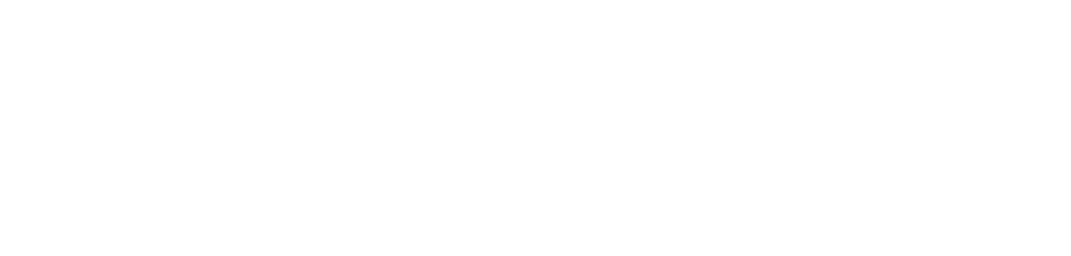
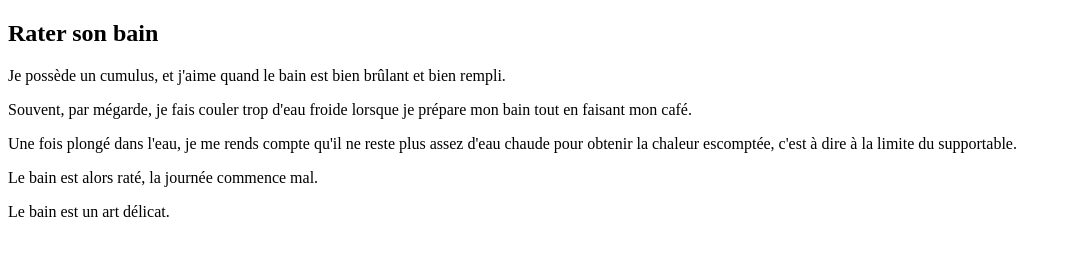
Before and after one commit to egarrements/anthologie, a plain HTML site: page index.html in a window 1280 px wide. Shown: the whole page, without its empty margins (0-1071 px from the left). Drawn offline with Linux system fonts and the light colour scheme.

Commit message:
rater son bain

```diff
--- a/index.html
+++ b/index.html
@@ -5,6 +5,27 @@
     <title>Égarrements</title>
   </head>
   <body>
-
+    <section>
+      <h1>Rater son bain</h1>
+      <p>
+          Je possède un cumulus, et j'aime quand le bain est bien brûlant
+          et bien rempli.
+      </p>
+      <p>
+          Souvent, par mégarde, je fais couler trop d'eau froide
+          lorsque je prépare mon bain tout en faisant mon café.
+      </p>
+      <p>
+          Une fois plongé dans l'eau, je me rends compte qu'il ne reste plus
+          assez d'eau chaude pour obtenir la chaleur escomptée,
+          c'est à dire à la limite du supportable.
+      </p>
+      <p>
+          Le bain est alors raté, la journée commence mal.
+      </p>
+      <p>
+        Le bain est un art délicat.
+      </p>
+    </section>
   </body>
 </html>
```
